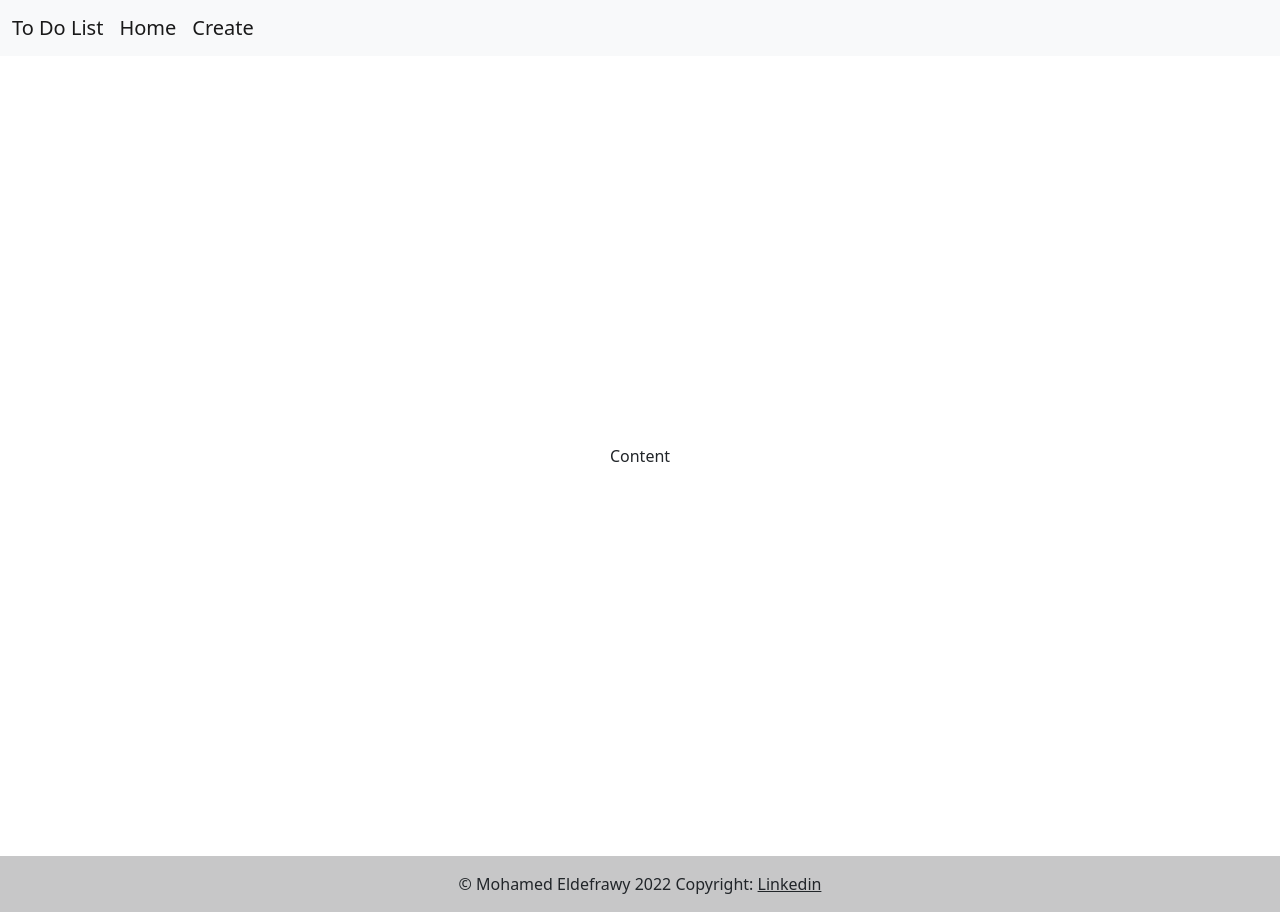
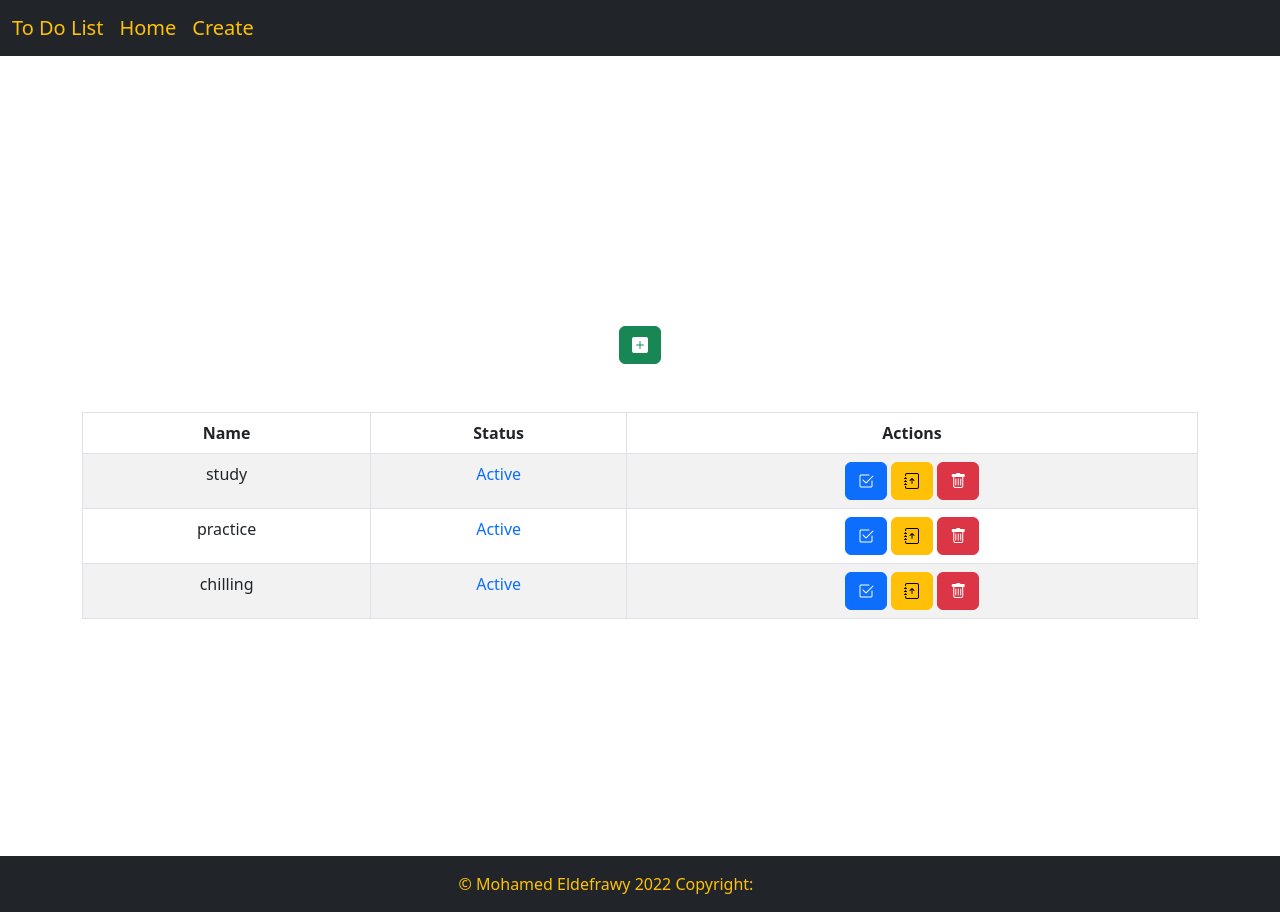
Before and after one commit to MohamedEldefrawy/Django-Demo, a Django app: page /home/ in a window 1280 px wide. Run offline with Django 4.2, Linux system fonts and the light colour scheme; some libraries are stand-ins or nearby versions.

Commit message:
Finish home template and view

```diff
--- a/todoList/templates/base.html
+++ b/todoList/templates/base.html
@@ -9,11 +9,12 @@
     <title>To Do List</title>
     <link rel="stylesheet" href="{% static 'todoList/css/bootstrap.min.css' %}">
     <link rel="stylesheet" href="{% static 'todoList/css/site.css' %}">
+    <link rel="stylesheet" href="https://cdn.jsdelivr.net/npm/bootstrap-icons@1.8.3/font/bootstrap-icons.css">
 </head>
 <body>
-<nav class="navbar navbar-expand-lg bg-light">
+<nav class="navbar navbar-expand-lg bg-dark">
     <div class="container-fluid">
-        <a class="navbar-brand" href="{% url 'todo:home' %}">To Do List</a>
+        <a class="navbar-brand text-warning" href="{% url 'todo:home' %}">To Do List</a>
         <button class="navbar-toggler" type="button" data-bs-toggle="collapse"
                 data-bs-target="#navbarSupportedContent"
                 aria-controls="navbarSupportedContent" aria-expanded="false" aria-label="Toggle navigation">
@@ -22,17 +23,17 @@
         <div class="collapse navbar-collapse" id="navbarSupportedContent">
             <ul class="navbar-nav me-auto mb-2 mb-lg-0">
                 <li class="nav-item">
-                    <a class="navbar-brand" href="{% url 'todo:home' %}">Home</a>
+                    <a class="navbar-brand text-warning" href="{% url 'todo:home' %}">Home</a>
                 </li>
                 <li class="nav-item">
-                    <a class="navbar-brand" href="{% url 'todo:create' %}">Create</a>
+                    <a class="navbar-brand text-warning" href="{% url 'todo:create' %}">Create</a>
                 </li>
             </ul>
         </div>
     </div>
 </nav>
 
-<div id="Content" class="container-fluid">
+<div id="Content" class="container">
     {% block content %}
         <h1>Main content please override</h1>
     {% endblock %}
@@ -40,7 +41,7 @@
 
 
 <footer class="bg-light text-center text-lg-start">
-    <div class="text-center p-3" style="background-color: rgba(0, 0, 0, 0.2);">
+    <div class="text-center p-3 bg-dark text-warning">
         © Mohamed Eldefrawy 2022 Copyright:
         <a class="text-dark" target="_blank"
            href="https://www.linkedin.com/in/mohamedeldefrawy/">Linkedin</a>
--- a/todoList/templates/todoList/to_do_list.html
+++ b/todoList/templates/todoList/to_do_list.html
@@ -1,4 +1,37 @@
 {% extends 'base.html' %}
 {% block content %}
-    Content
+    <a href="{% url 'todo:create' %}" class="btn btn-success m-5"><i class="bi bi-plus-square-fill"></i></a>
+    <table class="table table-bordered table-hover table-striped text-center">
+        <thead>
+        <tr>
+            <th>Name</th>
+            <th>Status</th>
+            <th>Actions</th>
+        </tr>
+        </thead>
+        <tbody>
+        {% for item in data %}
+            <tr>
+                <td>
+                    {{ item.name }}
+                </td>
+                <td>
+                    {% if item.status %}
+                        <span class="text-center text-success">Done</span>
+                    {% else %}
+                        <span class="text-center text-primary">Active</span>
+                    {% endif %}
+                </td>
+                <td>
+                    <a href="{% url 'todo:done' item.name %}" class="btn btn-primary"><i
+                            class="bi bi-check2-square"></i></a>
+                    <a href="{% url 'todo:update' item.name %}" class="btn btn-warning"><i
+                            class="bi bi-journal-arrow-up"></i></a>
+                    <a href="{% url 'todo:delete' item.name %}" class="btn btn-danger"><i class="bi bi-trash"></i></a>
+
+                </td>
+            </tr>
+        {% endfor %}
+        </tbody>
+    </table>
 {% endblock %}
--- a/todoList/urls.py
+++ b/todoList/urls.py
@@ -1,6 +1,6 @@
 from django.urls import path
 
-from .views import home, show, create, update
+from .views import home, show, create, update, delete, done
 
 app_name = "todo"
 urlpatterns = [
@@ -8,4 +8,6 @@ urlpatterns = [
     path('details/<str:name>', show, name="show"),
     path('create/', create, name="create"),
     path('details/<str:name>/update', update, name="update"),
+    path('<str:name>/delete', delete, name="delete"),
+    path('<str:name>/done', done, name="done"),
 ]
--- a/todoList/views.py
+++ b/todoList/views.py
@@ -1,22 +1,43 @@
-from django.shortcuts import render
+from django.shortcuts import render, redirect
+from django.urls import reverse
 
-todo = {
+todo = [
+    {
+        "name": "study",
+        "status": False
+    },
+    {
+        "name": "practice",
+        "status": False
+    },
+    {
+        "name": "chilling",
+        "status": False
+    },
 
-}
+]
 
 
 # Create your views here.
 def home(request):
-    return render(request, 'todoList/to_do_list.html', context={})
+    return render(request, 'todoList/to_do_list.html', context={"data": todo})
 
 
 def show(request, **kwargs):
     return render(request, 'todoList/to_do_details.html', context={})
 
 
-def create(request, **kwargs):
+def create(request):
     return render(request, 'todoList/to_do_create.html', context={})
 
 
 def update(request, **kwargs):
     return render(request, 'todoList/to_do_update.html', context={})
+
+
+def delete(request, **kwargs):
+    return redirect(reverse("todo:home"))
+
+
+def done(request, **kwargs):
+    return redirect(reverse("todo:home"))
```
